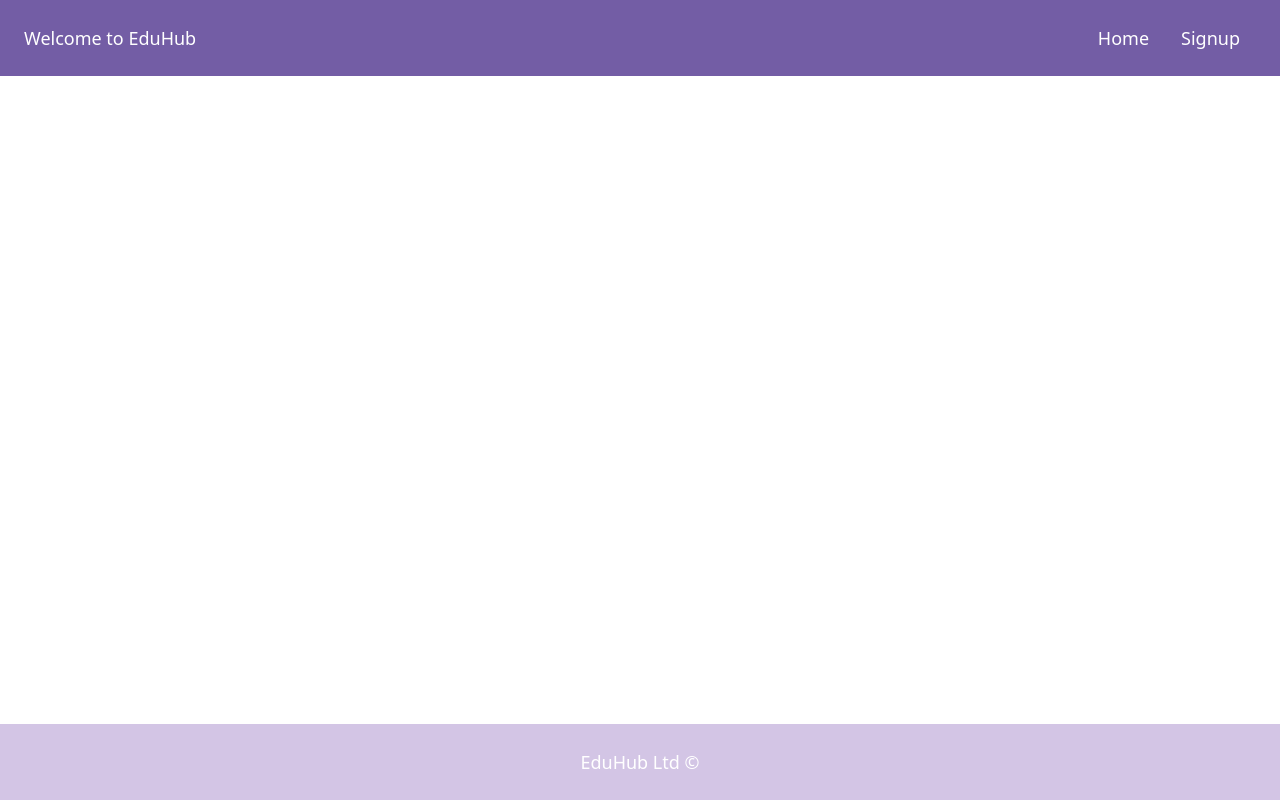
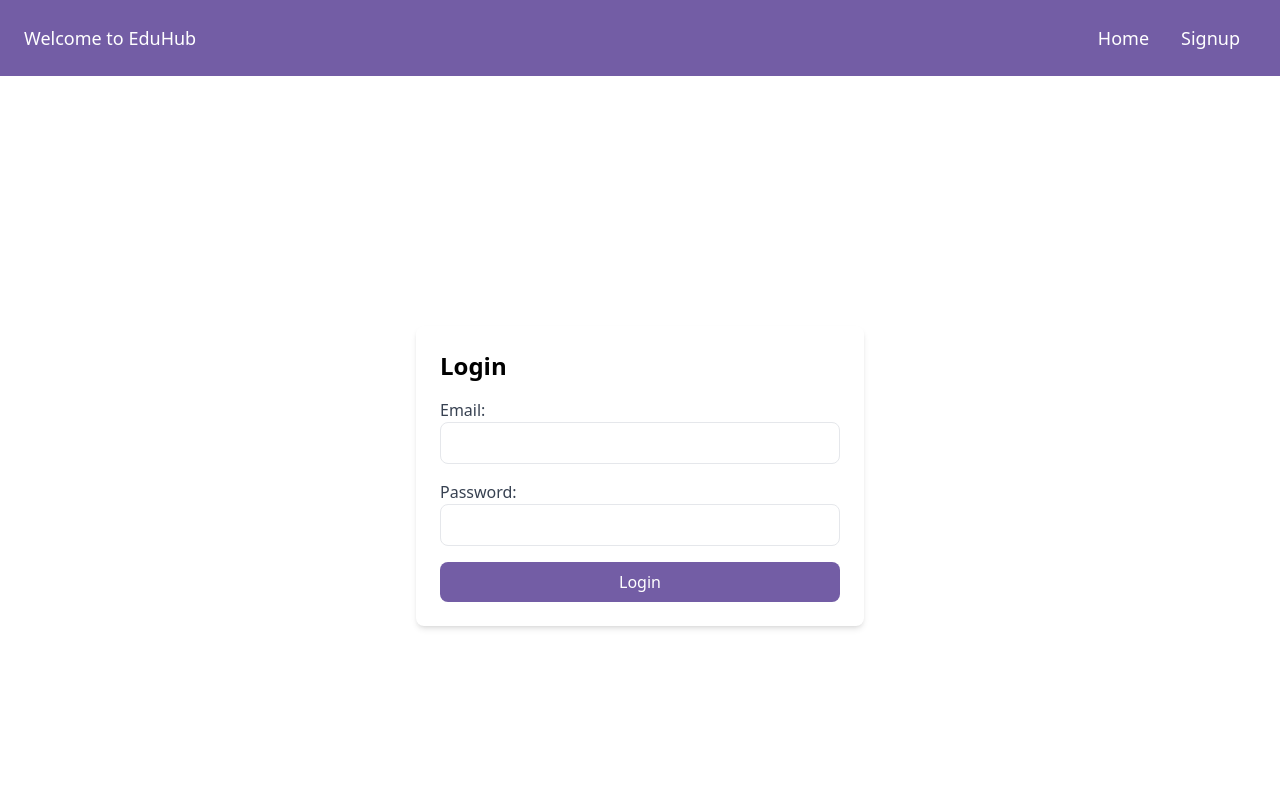
Before and after one commit to nadunvindy/EduHub, a Next.js app: page / in a window 1280 px wide. Shown: the top 800 px of the page. Built offline with nearby package versions, Linux system fonts and the light colour scheme.

Commit message:
Add login page

```diff
--- a/app/page.js
+++ b/app/page.js
@@ -1,3 +1,69 @@
+'use client';
+
+import { useState } from 'react';
+import { useRouter } from 'next/navigation';
+
 export default function Page() {
-    return <h1></h1>
-  }
+  const [email, setEmail] = useState('');
+  const [password, setPassword] = useState('');
+  const [error, setError] = useState('');
+  const router = useRouter();
+
+  const handleLogin = async (e) => {
+    e.preventDefault();
+
+    const res = await fetch('/api/auth/login', {
+      method: 'POST',
+      headers: {
+        'Content-Type': 'application/json',
+      },
+      body: JSON.stringify({ email, password }),
+    });
+
+    const data = await res.json();
+
+    if (res.status === 200) {
+      localStorage.setItem('user', data.token); // Store the token
+      router.push(`/${JSON.parse(data.token).role.toLowerCase()}-dashboard`); // Redirect based on role
+    } else {
+      setError(data.message || 'Invalid email or password');
+    }
+  };
+
+  return (
+    <div className="flex items-center justify-center min-h-screen">
+      <div className="w-full max-w-md bg-white shadow-md rounded-lg p-6">
+        <h1 className="text-2xl font-bold mb-4">Login</h1>
+        <form onSubmit={handleLogin}>
+          <div className="mb-4">
+            <label className="block text-gray-700">Email:</label>
+            <input
+              type="email"
+              value={email}
+              onChange={(e) => setEmail(e.target.value)}
+              className="w-full px-3 py-2 border rounded-lg"
+              required
+            />
+          </div>
+          <div className="mb-4">
+            <label className="block text-gray-700">Password:</label>
+            <input
+              type="password"
+              value={password}
+              onChange={(e) => setPassword(e.target.value)}
+              className="w-full px-3 py-2 border rounded-lg"
+              required
+            />
+          </div>
+          {error && <div className="text-red-500 mb-4">{error}</div>}
+          <button
+            type="submit"
+            className="w-full bg-primary text-white py-2 rounded-lg hover:bg-blue-600"
+          >
+            Login
+          </button>
+        </form>
+      </div>
+    </div>
+  );
+}
--- /dev/null
+++ b/src/api/auth/login.js
@@ -0,0 +1,20 @@
+import fs from 'fs';
+import path from 'path';
+
+export default function handler(req, res) {
+  if (req.method === 'POST') {
+    const { email, password } = req.body;
+
+    const filePath = path.join(process.cwd(), 'public', 'data.json');
+    const fileData = fs.readFileSync(filePath);
+    const data = JSON.parse(fileData);
+
+    const user = data.users.find(u => u.email === email && u.password === password);
+    if (!user) return res.status(401).json({ message: 'Invalid email or password' });
+
+    const token = JSON.stringify({ email: user.email, role: user.role, name: user.name });
+    res.status(200).json({ token });
+  } else {
+    res.status(405).json({ message: 'Method Not Allowed' });
+  }
+}
--- /dev/null
+++ b/src/pages/login.js
@@ -0,0 +1,50 @@
+import { useState } from 'react';
+import { useRouter } from 'next/router';
+
+const Login = () => {
+  const [email, setEmail] = useState('');
+  const [password, setPassword] = useState('');
+  const [error, setError] = useState('');
+  const router = useRouter();
+
+  const handleLogin = async (e) => {
+    e.preventDefault();
+
+    const res = await fetch('/api/auth/login', {
+      method: 'POST',
+      headers: {
+        'Content-Type': 'application/json',
+      },
+      body: JSON.stringify({ email, password }),
+    });
+
+    const data = await res.json();
+
+    if (res.status === 200) {
+      localStorage.setItem('user', data.token); // Store the token
+      router.push(`/${JSON.parse(data.token).role.toLowerCase()}-dashboard`); // Redirect based on role
+    } else {
+      setError(data.message || 'Invalid email or password');
+    }
+  };
+
+  return (
+    <div>
+      <h1>Login</h1>
+      <form onSubmit={handleLogin}>
+        <div>
+          <label>Email:</label>
+          <input type="email" value={email} onChange={(e) => setEmail(e.target.value)} required />
+        </div>
+        <div>
+          <label>Password:</label>
+          <input type="password" value={password} onChange={(e) => setPassword(e.target.value)} required />
+        </div>
+        {error && <div style={{ color: 'red' }}>{error}</div>}
+        <button type="submit">Login</button>
+      </form>
+    </div>
+  );
+};
+
+export default Login;
--- /dev/null
+++ b/src/pages/student-dashboard.js
@@ -0,0 +1,35 @@
+import { useEffect, useState } from 'react';
+import { useRouter } from 'next/router';
+
+const StudentDashboard = () => {
+  const [user, setUser] = useState(null);
+  const router = useRouter();
+
+  useEffect(() => {
+    const storedUser = localStorage.getItem('user');
+    if (!storedUser) {
+      router.push('/login');
+    } else {
+      setUser(JSON.parse(storedUser));
+    }
+  }, [router]);
+
+  if (!user) return <div>Loading...</div>;
+
+  return (
+    <div>
+      <h1>Student Dashboard</h1>
+      <p>Name: {user.name}</p>
+      <p>Year: {user.year}</p>
+      <p>Parent: {user.parent}</p>
+      <h2>Subjects</h2>
+      <ul>
+        {user.subjects.map((subject, index) => (
+          <li key={index}>{subject} - Grade: {user.grades[subject]}</li>
+        ))}
+      </ul>
+    </div>
+  );
+};
+
+export default StudentDashboard;
--- /dev/null
+++ b/src/pages/teacher-dashboard.js
@@ -0,0 +1,28 @@
+import { useEffect, useState } from 'react';
+import { useRouter } from 'next/router';
+
+const TeacherDashboard = () => {
+  const [user, setUser] = useState(null);
+  const router = useRouter();
+
+  useEffect(() => {
+    const storedUser = localStorage.getItem('user');
+    if (!storedUser || JSON.parse(storedUser).role !== 'Teacher') {
+      router.push('/login');
+    } else {
+      setUser(JSON.parse(storedUser));
+    }
+  }, [router]);
+
+  if (!user) return <div>Loading...</div>;
+
+  return (
+    <div>
+      <h1>Teacher Dashboard</h1>
+      <p>Name: {user.name}</p>
+      <p>Subjects: {user.subjects.join(', ')}</p>
+    </div>
+  );
+};
+
+export default TeacherDashboard;
```
Also changed, not shown: public/data.json (added, +35 -0 lines).
